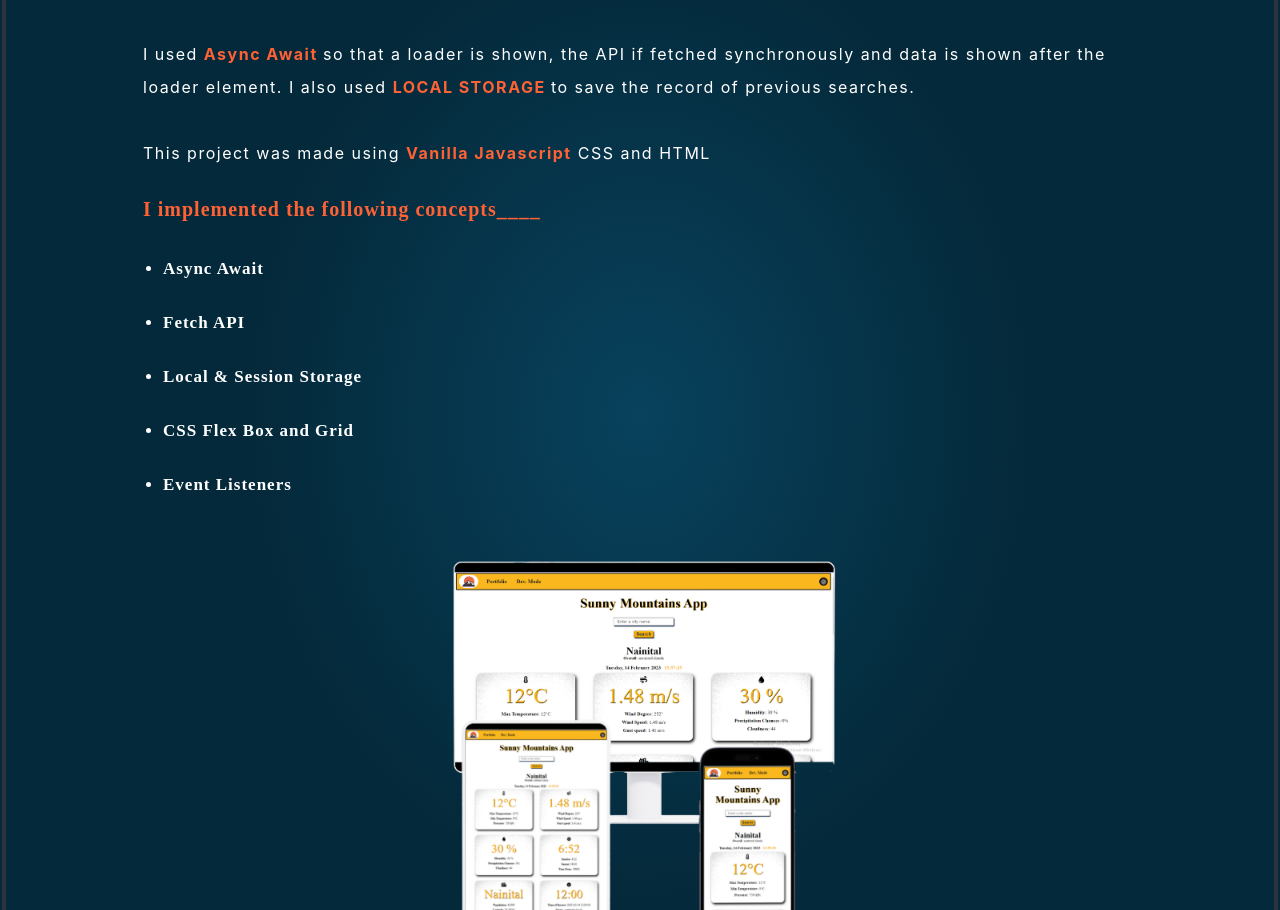
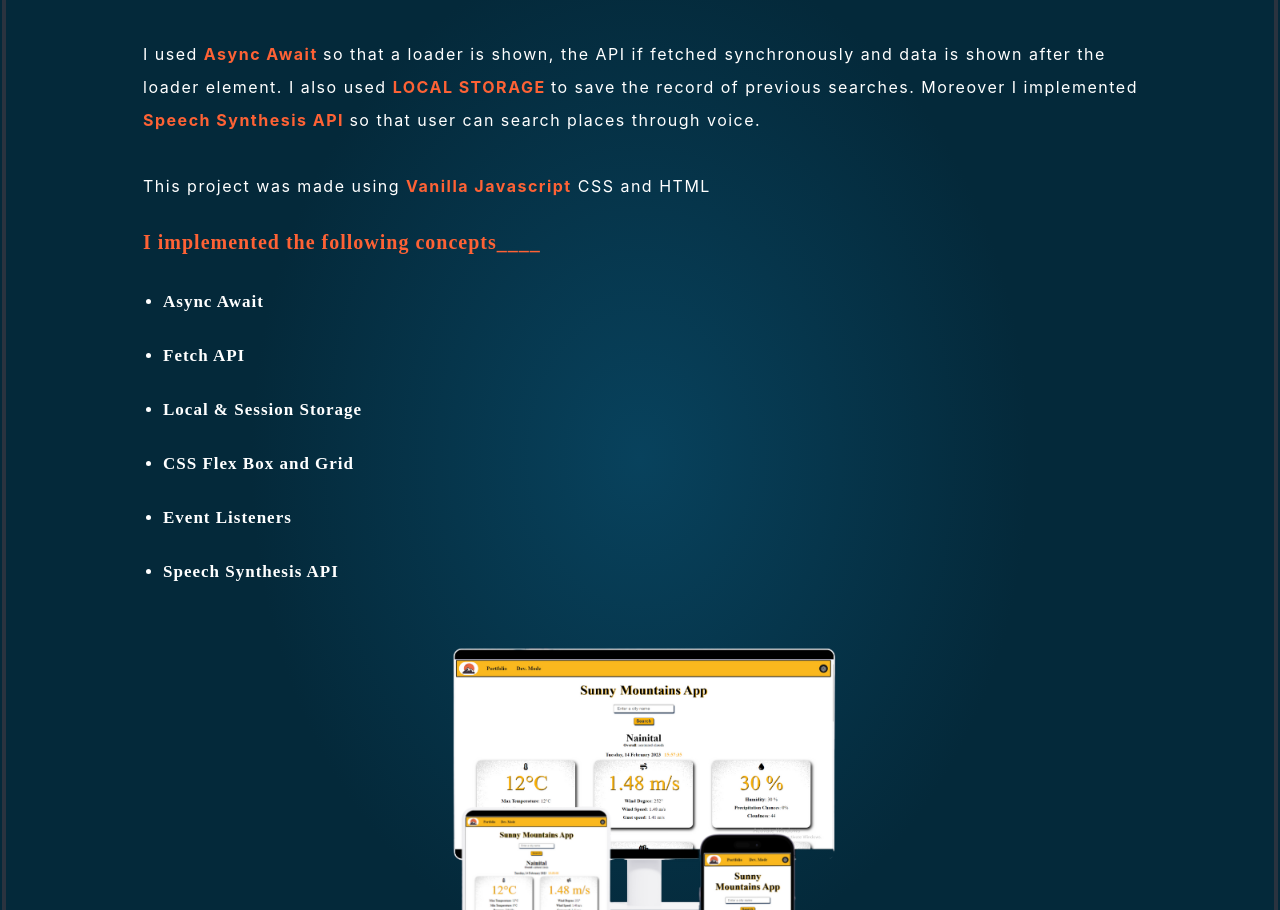
Before and after one commit to ankitsingh2105/Portfolio, a React (Create React App) app: page / in a window 1280 px wide. Shown: the part 8190-9100 px from the top of the page. Built offline with nearby package versions, Linux system fonts and the light colour scheme; a web font is replaced by a local one.

Commit message:
added new skill

```diff
--- a/src/COMPONENTS/Newhome.jsx
+++ b/src/COMPONENTS/Newhome.jsx
@@ -655,6 +655,7 @@ export default function Newhome() {
                         I used <strong style={greetingstyle} className='string'> Async Await </strong> so that a loader is shown, the API if fetched synchronously and
                         data is shown after the loader element. I also used <strong style={greetingstyle} className='string'>LOCAL STORAGE </strong>
                         to save the record of previous searches.
+                        Moreover I implemented <strong style={greetingstyle} className='string'> Speech Synthesis API </strong> so that user can search places through voice.
                         <br />
                         <br />
                         This project was made using <strong style={greetingstyle} className='string'>Vanilla Javascript</strong> CSS and HTML
@@ -668,6 +669,7 @@ export default function Newhome() {
                         <li style={whitetoblack} className='lik'>Local & Session Storage</li>
                         <li style={whitetoblack} className='lik'>CSS Flex Box and Grid</li>
                         <li style={whitetoblack} className='lik'>Event Listeners</li>
+                        <li style={whitetoblack} className='lik'>Speech Synthesis API</li>
                     </ul>
                     <div className="img-display">
                         <img loading="lazy" style={borderGoldToOrange} src={weather} alt="nikaljao" className='hash_images' />
```
